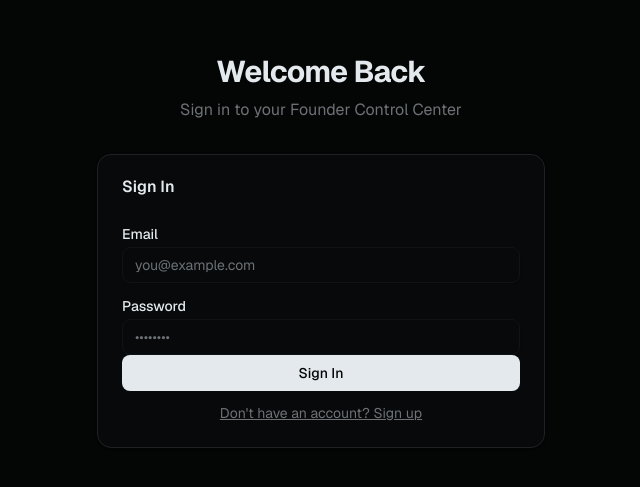
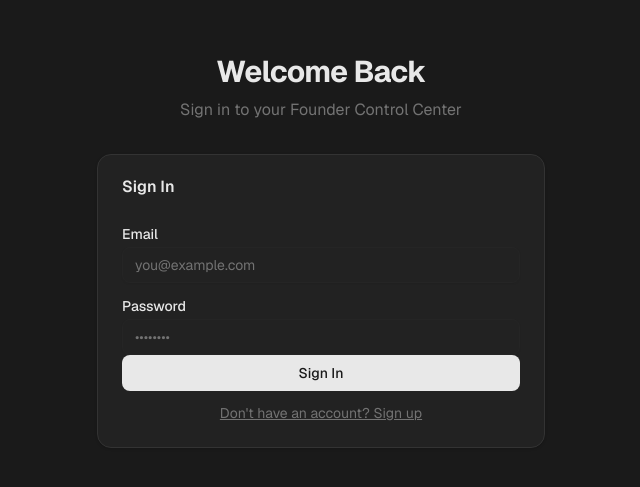
Before and after one commit to arhammirker1/Kobin-Ai, a Next.js app: page /login in a window 1280 px wide. Shown: the part 149-636 px from the top of the page, without its empty margins (319-959 px from the left). Built offline with nearby package versions, Linux system fonts and the light colour scheme; no server answers.

Commit message:
Update globals.css

```diff
--- a/app/globals.css
+++ b/app/globals.css
@@ -3,77 +3,73 @@
 
 @custom-variant dark (&:is(.dark *));
 
-/* ── Zinc dark theme — matches task view palette ── */
 :root {
-  --background: oklch(0.11 0.004 240);
-  --foreground: oklch(0.93 0.008 240);
-  --card: oklch(0.14 0.006 240);
-  --card-foreground: oklch(0.93 0.008 240);
-  --popover: oklch(0.14 0.006 240);
-  --popover-foreground: oklch(0.93 0.008 240);
-  --primary: oklch(0.93 0.008 240);
-  --primary-foreground: oklch(0.11 0.004 240);
-  --secondary: oklch(0.19 0.006 240);
-  --secondary-foreground: oklch(0.93 0.008 240);
-  --muted: oklch(0.19 0.006 240);
-  --muted-foreground: oklch(0.55 0.008 240);
-  --accent: oklch(0.22 0.007 240);
-  --accent-foreground: oklch(0.93 0.008 240);
-  --destructive: oklch(0.55 0.18 25);
-  --destructive-foreground: oklch(0.93 0 0);
-  --border: oklch(0.25 0.006 240);
-  --input: oklch(0.19 0.006 240);
-  --ring: oklch(0.55 0.008 240);
+  --background: #1a1a1a;
+  --foreground: #e8e8e8;
+  --card: #222222;
+  --card-foreground: #e8e8e8;
+  --popover: #252525;
+  --popover-foreground: #e8e8e8;
+  --primary: #e8e8e8;
+  --primary-foreground: #1a1a1a;
+  --secondary: #2a2a2a;
+  --secondary-foreground: #e8e8e8;
+  --muted: #252525;
+  --muted-foreground: #737373;
+  --accent: #2e2e2e;
+  --accent-foreground: #e8e8e8;
+  --destructive: #dc2626;
+  --destructive-foreground: #fef2f2;
+  --border: #333333;
+  --input: #252525;
+  --ring: #555555;
   --radius: 0.5rem;
 
-  /* sidebar */
-  --sidebar: oklch(0.09 0.004 240);
-  --sidebar-foreground: oklch(0.93 0.008 240);
-  --sidebar-primary: oklch(0.93 0.008 240);
-  --sidebar-primary-foreground: oklch(0.09 0.004 240);
-  --sidebar-accent: oklch(0.16 0.006 240);
-  --sidebar-accent-foreground: oklch(0.93 0.008 240);
-  --sidebar-border: oklch(0.18 0.006 240);
-  --sidebar-ring: oklch(0.55 0.008 240);
+  --sidebar: #161616;
+  --sidebar-foreground: #e8e8e8;
+  --sidebar-primary: #e8e8e8;
+  --sidebar-primary-foreground: #161616;
+  --sidebar-accent: #252525;
+  --sidebar-accent-foreground: #e8e8e8;
+  --sidebar-border: #2a2a2a;
+  --sidebar-ring: #555555;
 }
 
-/* Force dark mode always — this is a dark-first app */
 .dark {
-  --background: oklch(0.11 0.004 240);
-  --foreground: oklch(0.93 0.008 240);
-  --card: oklch(0.14 0.006 240);
-  --card-foreground: oklch(0.93 0.008 240);
-  --popover: oklch(0.14 0.006 240);
-  --popover-foreground: oklch(0.93 0.008 240);
-  --primary: oklch(0.93 0.008 240);
-  --primary-foreground: oklch(0.11 0.004 240);
-  --secondary: oklch(0.19 0.006 240);
-  --secondary-foreground: oklch(0.93 0.008 240);
-  --muted: oklch(0.19 0.006 240);
-  --muted-foreground: oklch(0.55 0.008 240);
-  --accent: oklch(0.22 0.007 240);
-  --accent-foreground: oklch(0.93 0.008 240);
-  --destructive: oklch(0.55 0.18 25);
-  --destructive-foreground: oklch(0.93 0 0);
-  --border: oklch(0.25 0.006 240);
-  --input: oklch(0.19 0.006 240);
-  --ring: oklch(0.55 0.008 240);
+  --background: #1a1a1a;
+  --foreground: #e8e8e8;
+  --card: #222222;
+  --card-foreground: #e8e8e8;
+  --popover: #252525;
+  --popover-foreground: #e8e8e8;
+  --primary: #e8e8e8;
+  --primary-foreground: #1a1a1a;
+  --secondary: #2a2a2a;
+  --secondary-foreground: #e8e8e8;
+  --muted: #252525;
+  --muted-foreground: #737373;
+  --accent: #2e2e2e;
+  --accent-foreground: #e8e8e8;
+  --destructive: #dc2626;
+  --destructive-foreground: #fef2f2;
+  --border: #333333;
+  --input: #252525;
+  --ring: #555555;
 
-  --sidebar: oklch(0.09 0.004 240);
-  --sidebar-foreground: oklch(0.93 0.008 240);
-  --sidebar-primary: oklch(0.93 0.008 240);
-  --sidebar-primary-foreground: oklch(0.09 0.004 240);
-  --sidebar-accent: oklch(0.16 0.006 240);
-  --sidebar-accent-foreground: oklch(0.93 0.008 240);
-  --sidebar-border: oklch(0.18 0.006 240);
-  --sidebar-ring: oklch(0.55 0.008 240);
+  --sidebar: #161616;
+  --sidebar-foreground: #e8e8e8;
+  --sidebar-primary: #e8e8e8;
+  --sidebar-primary-foreground: #161616;
+  --sidebar-accent: #252525;
+  --sidebar-accent-foreground: #e8e8e8;
+  --sidebar-border: #2a2a2a;
+  --sidebar-ring: #555555;
 
-  /* chart colors */
-  --chart-1: oklch(0.55 0.18 240);
-  --chart-2: oklch(0.65 0.15 162);
-  --chart-3: oklch(0.72 0.16 70);
-  --chart-4: oklch(0.60 0.22 303);
-  --chart-5: oklch(0.62 0.22 16);
+  --chart-1: #3b82f6;
+  --chart-2: #10b981;
+  --chart-3: #f59e0b;
+  --chart-4: #8b5cf6;
+  --chart-5: #ef4444;
 }
 
 @theme inline {
@@ -123,20 +119,10 @@
   }
   body {
     @apply bg-background text-foreground font-sans;
+    background-color: #1a1a1a;
   }
-  /* Scrollbar styling */
-  ::-webkit-scrollbar {
-    width: 6px;
-    height: 6px;
-  }
-  ::-webkit-scrollbar-track {
-    background: transparent;
-  }
-  ::-webkit-scrollbar-thumb {
-    background: oklch(0.28 0.006 240);
-    border-radius: 3px;
-  }
-  ::-webkit-scrollbar-thumb:hover {
-    background: oklch(0.35 0.006 240);
-  }
+  ::-webkit-scrollbar { width: 5px; height: 5px; }
+  ::-webkit-scrollbar-track { background: transparent; }
+  ::-webkit-scrollbar-thumb { background: #333333; border-radius: 3px; }
+  ::-webkit-scrollbar-thumb:hover { background: #444444; }
 }
```
